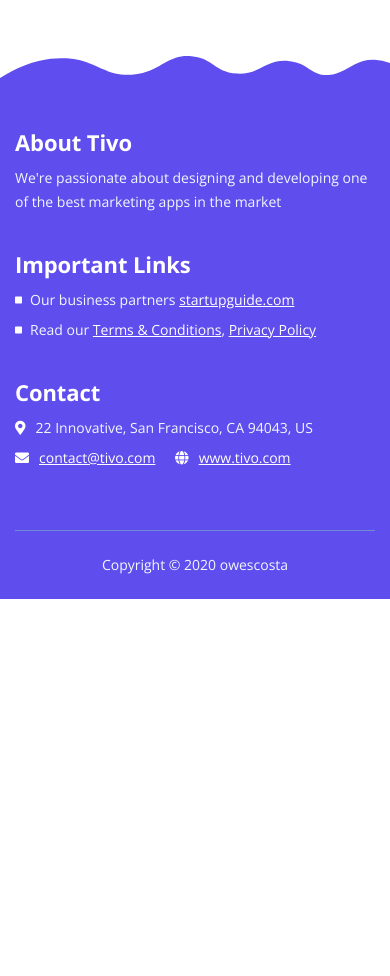
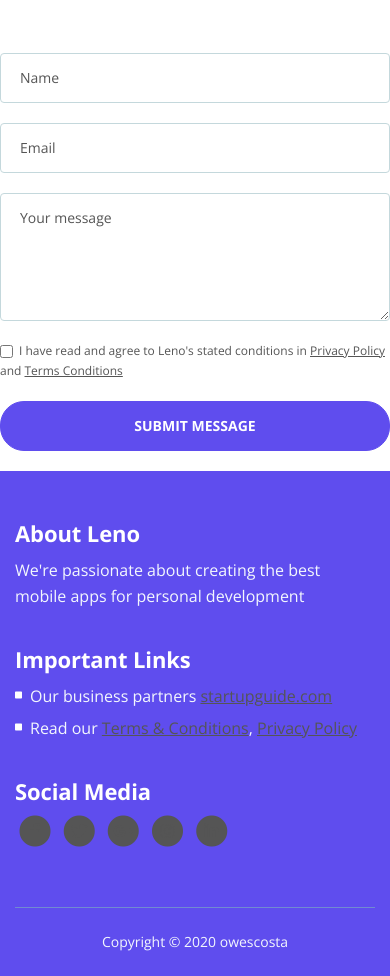
Before and after one commit to owescosta/owescosta.github.io, a plain HTML site: page index.html in a window 390 px wide. Shown: the part 8820-9796 px from the top of the page. Before the commit the page ends 9419 px from the top, so only its background shows below. Drawn offline with nearby package versions, Linux system fonts and the light colour scheme.

Commit message:
Update index.html
Adição de form de contato

```diff
--- a/index.html
+++ b/index.html
@@ -813,45 +813,102 @@
     <!-- end of newsletter -->
 
 
+
+    <!-- Contact Form -->
+                    <form id="contactForm" data-toggle="validator" data-focus="false">
+                        <div class="form-group">
+                            <input type="text" class="form-control-input" id="cname" required>
+                            <label class="label-control" for="cname">Name</label>
+                            <div class="help-block with-errors"></div>
+                        </div>
+                        <div class="form-group">
+                            <input type="email" class="form-control-input" id="cemail" required>
+                            <label class="label-control" for="cemail">Email</label>
+                            <div class="help-block with-errors"></div>
+                        </div>
+                        <div class="form-group">
+                            <textarea class="form-control-textarea" id="cmessage" required></textarea>
+                            <label class="label-control" for="cmessage">Your message</label>
+                            <div class="help-block with-errors"></div>
+                        </div>
+                        <div class="form-group checkbox">
+                            <input type="checkbox" id="cterms" value="Agreed-to-Terms" required>I have read and agree to Leno's stated conditions in <a href="privacy-policy.html">Privacy Policy</a> and <a href="terms-conditions.html">Terms Conditions</a>
+                            <div class="help-block with-errors"></div>
+                        </div>
+                        <div class="form-group">
+                            <button type="submit" class="form-control-submit-button">SUBMIT MESSAGE</button>
+                        </div>
+                        <div class="form-message">
+                            <div id="cmsgSubmit" class="h3 text-center hidden"></div>
+                        </div>
+                    </form>
+                    <!-- end of contact form -->
+
+                </div> <!-- end of col -->
+            </div> <!-- end of row -->
+        </div> <!-- end of container -->
+    </div> <!-- end of form -->
+    <!-- end of contact -->
+
+
     <!-- Footer -->
-    <svg class="footer-frame" data-name="Layer 2" xmlns="http://www.w3.org/2000/svg" preserveAspectRatio="none" viewBox="0 0 1920 79"><defs><style>.cls-2{fill:#5f4def;}</style></defs><title>footer-frame</title><path class="cls-2" d="M0,72.427C143,12.138,255.5,4.577,328.644,7.943c147.721,6.8,183.881,60.242,320.83,53.737,143-6.793,167.826-68.128,293-60.9,109.095,6.3,115.68,54.364,225.251,57.319,113.58,3.064,138.8-47.711,251.189-41.8,104.012,5.474,109.713,50.4,197.369,46.572,89.549-3.91,124.375-52.563,227.622-50.155A338.646,338.646,0,0,1,1920,23.467V79.75H0V72.427Z" transform="translate(0 -0.188)"/></svg>
     <div class="footer">
         <div class="container">
             <div class="row">
                 <div class="col-md-4">
-                    <div class="footer-col first">
-                        <h4>About Tivo</h4>
-                        <p class="p-small">We're passionate about designing and developing one of the best marketing apps in the market</p>
+                    <div class="footer-col">
+                        <h4>About Leno</h4>
+                        <p>We're passionate about creating the best mobile apps for personal development</p>
                     </div>
                 </div> <!-- end of col -->
                 <div class="col-md-4">
                     <div class="footer-col middle">
                         <h4>Important Links</h4>
-                        <ul class="list-unstyled li-space-lg p-small">
+                        <ul class="list-unstyled li-space-lg">
                             <li class="media">
                                 <i class="fas fa-square"></i>
-                                <div class="media-body">Our business partners <a class="white" href="#your-link">startupguide.com</a></div>
+                                <div class="media-body">Our business partners <a class="turquoise" href="#your-link">startupguide.com</a></div>
                             </li>
                             <li class="media">
                                 <i class="fas fa-square"></i>
-                                <div class="media-body">Read our <a class="white" href="terms-conditions.html">Terms & Conditions</a>, <a class="white" href="privacy-policy.html">Privacy Policy</a></div>
+                                <div class="media-body">Read our <a class="turquoise" href="terms-conditions.html">Terms & Conditions</a>, <a class="turquoise" href="privacy-policy.html">Privacy Policy</a></div>
                             </li>
                         </ul>
                     </div>
                 </div> <!-- end of col -->
                 <div class="col-md-4">
                     <div class="footer-col last">
-                        <h4>Contact</h4>
-                        <ul class="list-unstyled li-space-lg p-small">
-                            <li class="media">
-                                <i class="fas fa-map-marker-alt"></i>
-                                <div class="media-body">22 Innovative, San Francisco, CA 94043, US</div>
-                            </li>
-                            <li class="media">
-                                <i class="fas fa-envelope"></i>
-                                <div class="media-body"><a class="white" href="mailto:contact@tivo.com">contact@tivo.com</a> <i class="fas fa-globe"></i><a class="white" href="#your-link">www.tivo.com</a></div>
-                            </li>
-                        </ul>
+                        <h4>Social Media</h4>
+                        <span class="fa-stack">
+                            <a href="#your-link">
+                                <i class="fas fa-circle fa-stack-2x"></i>
+                                <i class="fab fa-facebook-f fa-stack-1x"></i>
+                            </a>
+                        </span>
+                        <span class="fa-stack">
+                            <a href="#your-link">
+                                <i class="fas fa-circle fa-stack-2x"></i>
+                                <i class="fab fa-twitter fa-stack-1x"></i>
+                            </a>
+                        </span>
+                        <span class="fa-stack">
+                            <a href="#your-link">
+                                <i class="fas fa-circle fa-stack-2x"></i>
+                                <i class="fab fa-google-plus-g fa-stack-1x"></i>
+                            </a>
+                        </span>
+                        <span class="fa-stack">
+                            <a href="#your-link">
+                                <i class="fas fa-circle fa-stack-2x"></i>
+                                <i class="fab fa-instagram fa-stack-1x"></i>
+                            </a>
+                        </span>
+                        <span class="fa-stack">
+                            <a href="#your-link">
+                                <i class="fas fa-circle fa-stack-2x"></i>
+                                <i class="fab fa-linkedin-in fa-stack-1x"></i>
+                            </a>
+                        </span>
                     </div>
                 </div> <!-- end of col -->
             </div> <!-- end of row -->
```
